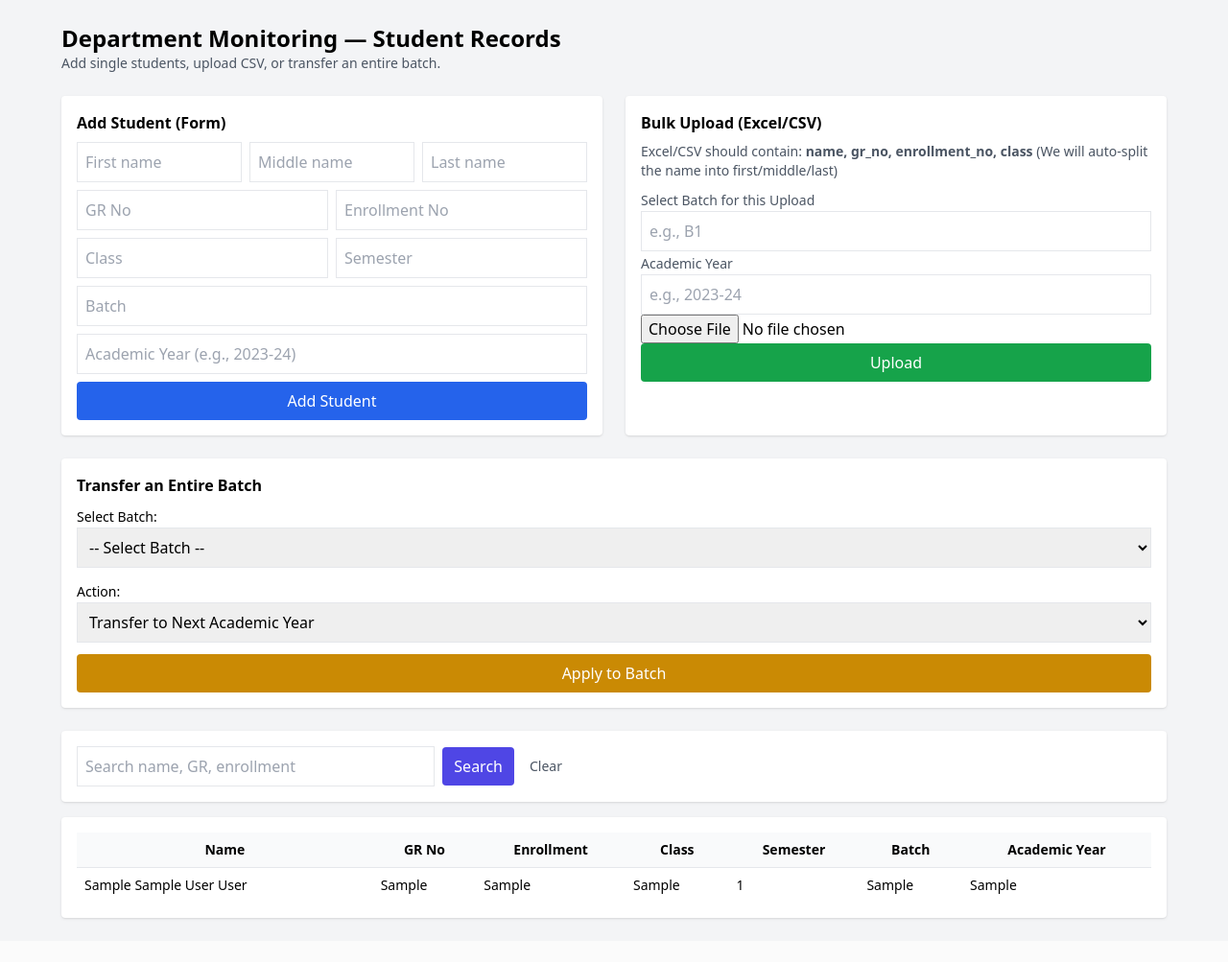
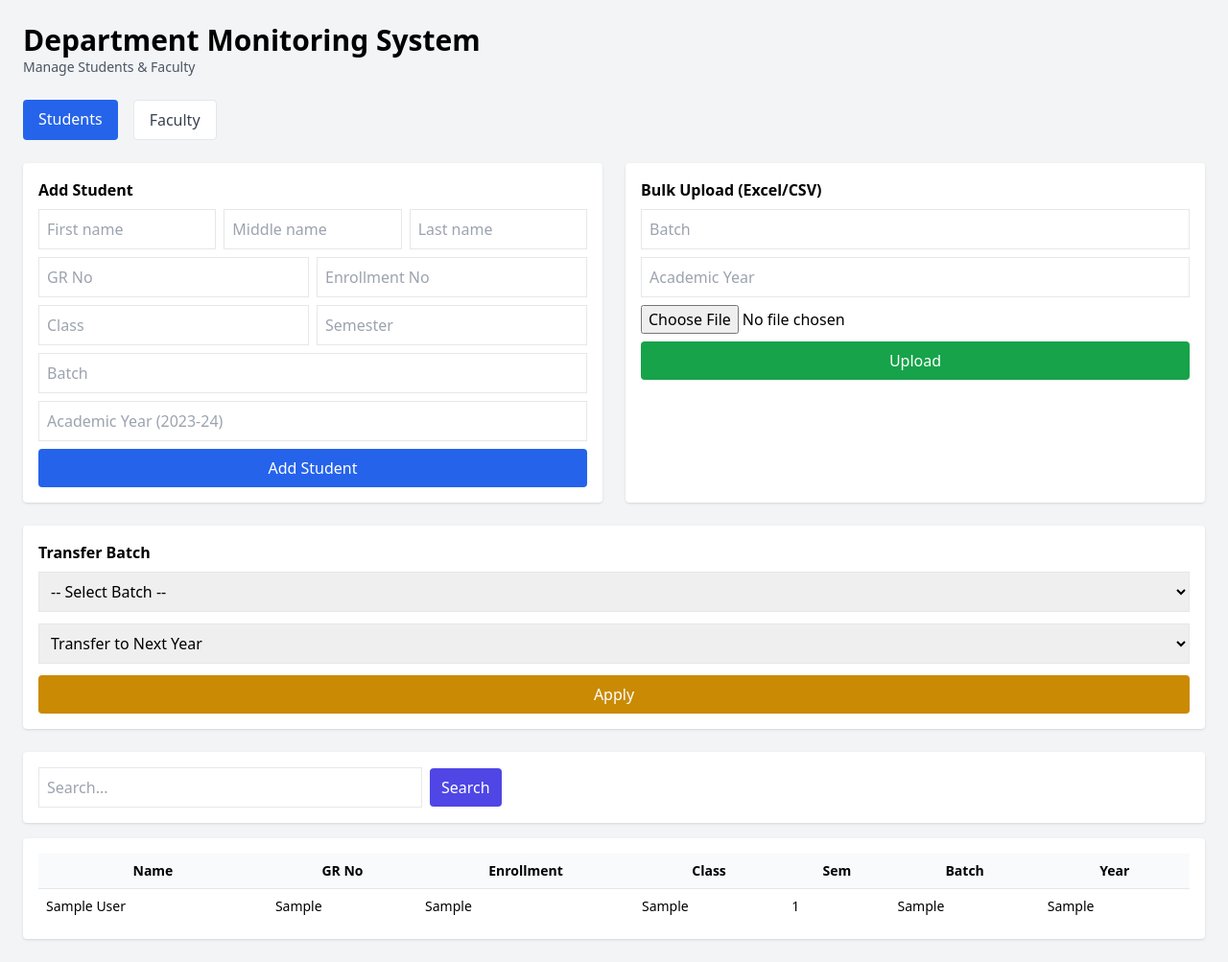
Before and after one commit to dhruvi013/Management-Monitoring-System, a PHP site: page / in a window 1280 px wide. Shown: the whole page at 96% size. Before the commit the page ends 959 px from the top, so only its background shows below. Run offline with PHP 8.4, Linux system fonts and the light colour scheme; tables that the repository leaves empty hold one stand-in row (values such as "Sample post"); some libraries are stand-ins or nearby versions.

Commit message:
Faculty feature added (no excel sheet)

```diff
--- a/frontend/index.php
+++ b/frontend/index.php
@@ -3,7 +3,12 @@
 require_once __DIR__ . '/../backend/db.php';
 require_once __DIR__ . '/../backend/helpers.php';
 
-// Fetch students
+// Detect active tab
+$tab = $_GET['tab'] ?? 'students';
+
+/* -------------------------
+   FETCH STUDENTS
+------------------------- */
 $search = $_GET['search'] ?? '';
 $params = [];
 $where = '';
@@ -17,9 +22,29 @@ $stmt = $pdo->prepare("SELECT * FROM students $where ORDER BY academic_year DESC
 $stmt->execute($params);
 $students = $stmt->fetchAll();
 
-// Fetch distinct batches for dropdown
-$batchStmt = $pdo->query("SELECT DISTINCT batch FROM students WHERE batch IS NOT NULL AND batch != '' ORDER BY batch");
+// Distinct batches
+$batchStmt = $pdo->query("SELECT DISTINCT batch FROM students WHERE batch != '' ORDER BY batch");
 $batches = $batchStmt->fetchAll();
+
+/* -------------------------
+   FETCH FACULTY
+------------------------- */
+$facultySearch = $_GET['faculty_search'] ?? '';
+$fWhere = '';
+$p = [];
+
+if ($facultySearch !== '') {
+    $fWhere = "WHERE first_name LIKE :s OR last_name LIKE :s OR faculty_id LIKE :s OR department LIKE :s";
+    $p[':s'] = "%$facultySearch%";
+}
+
+$fq = $pdo->prepare("SELECT * FROM faculty $fWhere ORDER BY department, last_name");
+$fq->execute($p);
+$faculty = $fq->fetchAll();
+
+// Distinct departments
+$deptStmt = $pdo->query("SELECT DISTINCT department FROM faculty WHERE department != '' ORDER BY department");
+$departments = $deptStmt->fetchAll();
 
 $msg = $_GET['msg'] ?? '';
 $type = $_GET['type'] ?? '';
@@ -28,107 +53,116 @@ $type = $_GET['type'] ?? '';
 <html>
 <head>
   <meta charset="utf-8">
-  <title>Department Monitoring - Students</title>
+  <title>Department Monitoring</title>
   <meta name="viewport" content="width=device-width,initial-scale=1">
   <script src="https://cdn.tailwindcss.com"></script>
 </head>
+
 <body class="bg-gray-100 p-6">
-<div class="max-w-6xl mx-auto">
+<div class="max-w-7xl mx-auto">
 
   <header class="mb-6">
-    <h1 class="text-2xl font-bold">Department Monitoring — Student Records</h1>
-    <p class="text-sm text-gray-600">Add single students, upload CSV, or transfer an entire batch.</p>
+    <h1 class="text-3xl font-bold">Department Monitoring System</h1>
+    <p class="text-sm text-gray-600">Manage Students & Faculty</p>
   </header>
 
+  <!-- TABS -->
+  <div class="flex gap-4 mb-6">
+    <a href="?tab=students"
+       class="px-4 py-2 rounded
+              <?= $tab === 'students' ? 'bg-blue-600 text-white' : 'bg-white text-gray-700 border' ?>">
+      Students
+    </a>
+
+    <a href="?tab=faculty"
+       class="px-4 py-2 rounded
+              <?= $tab === 'faculty' ? 'bg-blue-600 text-white' : 'bg-white text-gray-700 border' ?>">
+      Faculty
+    </a>
+  </div>
+
   <?php if ($msg): ?>
-    <div class="<?= $type === 'error' ? 'bg-red-100 border-red-400 text-red-700' : 'bg-green-100 border-green-400 text-green-700' ?> border px-4 py-3 rounded mb-4">
+    <div class="<?= $type === 'error' ? 'bg-red-100 text-red-700' : 'bg-green-100 text-green-700' ?> border px-4 py-3 rounded mb-4">
       <?= h($msg) ?>
     </div>
   <?php endif; ?>
 
-  <!-- TWO COLUMN SECTION -->
+  <!-- ============================
+        STUDENT SECTION
+  ============================ -->
+  <?php if ($tab === 'students'): ?>
+
+    <!-- Original student UI remains untouched -->
     <section class="grid grid-cols-1 md:grid-cols-2 gap-6 mb-6">
 
-    <!-- Add Student Form -->
+      <!-- Add Student -->
       <div class="bg-white p-4 rounded shadow">
-      <h2 class="font-semibold mb-2">Add Student (Form)</h2>
+        <h2 class="font-semibold mb-2">Add Student</h2>
         <form method="post" action="../backend/add_student.php" class="space-y-2">
           <div class="flex gap-2">
             <input required name="first_name" placeholder="First name" class="border p-2 w-1/3" />
             <input name="middle_name" placeholder="Middle name" class="border p-2 w-1/3" />
             <input required name="last_name" placeholder="Last name" class="border p-2 w-1/3" />
           </div>
+
           <div class="flex gap-2">
             <input required name="gr_no" placeholder="GR No" class="border p-2 w-1/2" />
             <input required name="enrollment_no" placeholder="Enrollment No" class="border p-2 w-1/2" />
           </div>
+
           <div class="flex gap-2">
             <input required name="class" placeholder="Class" class="border p-2 w-1/2" />
             <input required type="number" name="semester" placeholder="Semester" class="border p-2 w-1/2" />
           </div>
+
           <input required name="batch" placeholder="Batch" class="border p-2 w-full" />
-        <input required name="academic_year" placeholder="Academic Year (e.g., 2023-24)" class="border p-2 w-full" />
+          <input required name="academic_year" placeholder="Academic Year (2023-24)" class="border p-2 w-full" />
+
           <button class="bg-blue-600 text-white px-4 py-2 rounded w-full">Add Student</button>
         </form>
       </div>
 
-    <!-- BULK UPLOAD CSV -->
+      <!-- Bulk Upload -->
       <div class="bg-white p-4 rounded shadow">
         <h2 class="font-semibold mb-2">Bulk Upload (Excel/CSV)</h2>
-      <p class="text-sm text-gray-600 mb-2">
-        Excel/CSV should contain: <b>name, gr_no, enrollment_no, class</b>
-        (We will auto-split the name into first/middle/last)
-      </p>
-      <form method="post" action="../backend/upload_file.php" enctype="multipart/form-data">
-        <label class="block">
-          <span class="text-sm text-gray-600">Select Batch for this Upload</span>
-          <input type="text" name="batch" required placeholder="e.g., B1" class="border p-2 w-full" />
-        </label>
-        <label class="block">
-          <span class="text-sm text-gray-600">Academic Year</span>
-          <input type="text" name="academic_year" required placeholder="e.g., 2023-24" class="border p-2 w-full" />
-        </label>
-        <input type="file" name="file" accept=".csv,.xlsx,.xls,.ods" required>
+        <form method="post" action="../backend/upload_file.php" enctype="multipart/form-data" class="space-y-2">
+          <input type="text" name="batch" required placeholder="Batch" class="border p-2 w-full" />
+          <input type="text" name="academic_year" required placeholder="Academic Year" class="border p-2 w-full" />
+          <input type="file" name="file" accept=".csv,.xlsx,.xls" required>
           <button class="bg-green-600 text-white px-4 py-2 rounded w-full">Upload</button>
         </form>
       </div>
 
     </section>
 
-  <!-- BATCH TRANSFER -->
+    <!-- Batch Transfer -->
     <div class="bg-white p-4 rounded shadow mb-6">
-    <h2 class="font-semibold mb-2">Transfer an Entire Batch</h2>
+      <h2 class="font-semibold mb-2">Transfer Batch</h2>
       <form method="post" action="../backend/transfer.php" class="space-y-3">
-      <label class="block">
-        <span class="text-sm">Select Batch:</span>
         <select name="batch" required class="border p-2 w-full">
           <option value="">-- Select Batch --</option>
           <?php foreach ($batches as $b): ?>
             <option value="<?= h($b['batch']) ?>"><?= h($b['batch']) ?></option>
           <?php endforeach; ?>
         </select>
-      </label>
-      <label class="block">
-        <span class="text-sm">Action:</span>
         <select name="action" required class="border p-2 w-full">
-          <option value="transfer">Transfer to Next Academic Year</option>
+          <option value="transfer">Transfer to Next Year</option>
           <option value="no_transfer">Do NOT Transfer</option>
         </select>
-      </label>
-      <button class="bg-yellow-600 text-white px-4 py-2 rounded w-full">Apply to Batch</button>
+        <button class="bg-yellow-600 text-white px-4 py-2 rounded w-full">Apply</button>
       </form>
     </div>
 
-  <!-- SEARCH BAR -->
+    <!-- Search -->
     <div class="bg-white p-4 rounded shadow mb-4">
       <form method="get" class="flex items-center gap-2">
-      <input name="search" placeholder="Search name, GR, enrollment" value="<?= h($search) ?>" class="border p-2 w-1/3" />
+        <input type="hidden" name="tab" value="students">
+        <input name="search" placeholder="Search..." value="<?= h($search) ?>" class="border p-2 w-1/3" />
         <button class="px-3 py-2 bg-indigo-600 text-white rounded">Search</button>
-      <a href="index.php" class="text-sm text-gray-600 ml-2">Clear</a>
       </form>
     </div>
 
-  <!-- STUDENTS TABLE -->
+    <!-- Students Table -->
     <div class="bg-white p-4 rounded shadow">
       <table class="min-w-full text-sm">
         <thead class="bg-gray-50">
@@ -137,18 +171,18 @@ $type = $_GET['type'] ?? '';
             <th class="p-2">GR No</th>
             <th class="p-2">Enrollment</th>
             <th class="p-2">Class</th>
-          <th class="p-2">Semester</th>
+            <th class="p-2">Sem</th>
             <th class="p-2">Batch</th>
-          <th class="p-2">Academic Year</th>
+            <th class="p-2">Year</th>
           </tr>
         </thead>
         <tbody>
-      <?php if (count($students) === 0): ?>
+        <?php if (!$students): ?>
           <tr><td colspan="7" class="p-4 text-center text-gray-500">No students found.</td></tr>
         <?php else: ?>
           <?php foreach ($students as $s): ?>
             <tr class="border-t">
-            <td class="p-2"><?= h($s['first_name'] . ' ' . ($s['middle_name'] ? $s['middle_name'].' ' : '') . $s['last_name']) ?></td>
+              <td class="p-2"><?= h($s['first_name'].' '.$s['last_name']) ?></td>
               <td class="p-2"><?= h($s['gr_no']) ?></td>
               <td class="p-2"><?= h($s['enrollment_no']) ?></td>
               <td class="p-2"><?= h($s['class']) ?></td>
@@ -162,6 +196,120 @@ $type = $_GET['type'] ?? '';
       </table>
     </div>
 
+  <?php endif; ?>
+
+  <!-- ============================
+        FACULTY SECTION
+  ============================ -->
+  <?php if ($tab === 'faculty'): ?>
+
+    <section class="grid grid-cols-1 md:grid-cols-2 gap-6 mb-6">
+
+      <!-- Add Faculty -->
+      <div class="bg-white p-4 rounded shadow">
+        <h2 class="font-semibold mb-2">Add Faculty</h2>
+        <form method="post" action="../backend/add_faculty.php" class="space-y-2">
+          <input required name="faculty_id" placeholder="Faculty ID" class="border p-2 w-full" />
+
+          <div class="flex gap-2">
+            <input required name="first_name" placeholder="First name" class="border p-2 w-1/3" />
+            <input name="middle_name" placeholder="Middle name" class="border p-2 w-1/3" />
+            <input required name="last_name" placeholder="Last name" class="border p-2 w-1/3" />
+          </div>
+
+          <input required name="department" placeholder="Department" class="border p-2 w-full" />
+          <input required name="designation" placeholder="Designation" class="border p-2 w-full" />
+
+          <input required name="academic_year" placeholder="Academic Year (2023-24)" class="border p-2 w-full" />
+
+          <button class="bg-blue-600 text-white px-4 py-2 rounded w-full">Add Faculty</button>
+        </form>
+      </div>
+
+      <!-- Upload Excel -->
+      <div class="bg-white p-4 rounded shadow">
+        <h2 class="font-semibold mb-2">Upload Faculty Excel</h2>
+        <form method="post" action="../backend/upload_faculty_excel.php" enctype="multipart/form-data" class="space-y-3">
+          <input type="text" name="academic_year" placeholder="Academic Year" required class="border p-2 w-full">
+          <input type="file" name="file" accept=".csv,.xlsx,.xls" required>
+          <button class="bg-green-600 text-white px-4 py-2 rounded w-full">Upload</button>
+        </form>
+      </div>
+
+    </section>
+
+    <!-- Transfer Faculty -->
+    <div class="bg-white p-4 rounded shadow mb-6">
+      <h2 class="font-semibold mb-2">Transfer Faculty (Department-wise)</h2>
+      <form method="post" action="../backend/transfer_faculty.php" class="space-y-3">
+
+        <select name="department" required class="border p-2 w-full">
+          <option value="">-- Select Department --</option>
+          <?php foreach ($departments as $d): ?>
+            <option><?= h($d['department']) ?></option>
+          <?php endforeach; ?>
+        </select>
+
+        <select name="action" required class="border p-2 w-full">
+          <option value="transfer">Transfer to Next Year</option>
+          <option value="no_transfer">Do NOT Transfer</option>
+        </select>
+
+        <button class="bg-yellow-600 text-white px-4 py-2 rounded w-full">Apply</button>
+      </form>
+    </div>
+
+    <!-- Search Faculty -->
+    <div class="bg-white p-4 rounded shadow mb-4">
+      <form method="get" class="flex items-center gap-2">
+        <input type="hidden" name="tab" value="faculty">
+        <input name="faculty_search" placeholder="Search Faculty..." value="<?= h($facultySearch) ?>" class="border p-2 w-1/3" />
+        <button class="px-3 py-2 bg-indigo-600 text-white rounded">Search</button>
+      </form>
+    </div>
+
+    <!-- Faculty Table -->
+    <div class="bg-white p-4 rounded shadow">
+      <form method="post" action="../backend/delete_faculty.php">
+        <button class="mb-3 bg-red-600 text-white px-4 py-2 rounded">Delete Selected</button>
+
+        <table class="min-w-full text-sm">
+          <thead class="bg-gray-50">
+            <tr>
+              <th class="p-2">Select</th>
+              <th class="p-2">Name</th>
+              <th class="p-2">Faculty ID</th>
+              <th class="p-2">Department</th>
+              <th class="p-2">Designation</th>
+              <th class="p-2">Acad. Year</th>
+            </tr>
+          </thead>
+          <tbody>
+
+          <?php if (!$faculty): ?>
+            <tr><td colspan="6" class="p-4 text-center text-gray-500">No faculty found.</td></tr>
+          <?php else: ?>
+            <?php foreach ($faculty as $f): ?>
+              <tr class="border-t">
+                <td class="p-2">
+                  <input type="checkbox" name="faculty_ids[]" value="<?= $f['id'] ?>">
+                </td>
+                <td class="p-2"><?= h($f['first_name'].' '.$f['last_name']) ?></td>
+                <td class="p-2"><?= h($f['faculty_id']) ?></td>
+                <td class="p-2"><?= h($f['department']) ?></td>
+                <td class="p-2"><?= h($f['designation']) ?></td>
+                <td class="p-2"><?= h($f['academic_year']) ?></td>
+              </tr>
+            <?php endforeach; ?>
+          <?php endif; ?>
+
+          </tbody>
+        </table>
+      </form>
+    </div>
+
+  <?php endif; ?>
+
 </div>
 </body>
 </html>
```
Also changed, not shown: backend/add_faculty.php (added, +49 -0 lines), backend/delete_faculty.php (added, +30 -0 lines), backend/transfer_faculty.php (added, +51 -0 lines), backend/upload_faculty_excel.php (added, +148 -0 lines), sql/database.sql (+18 -0 lines). Lines whose indentation alone changed are shown as unchanged.
